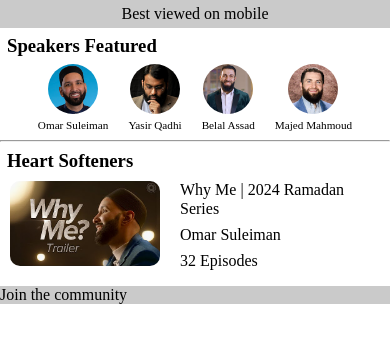
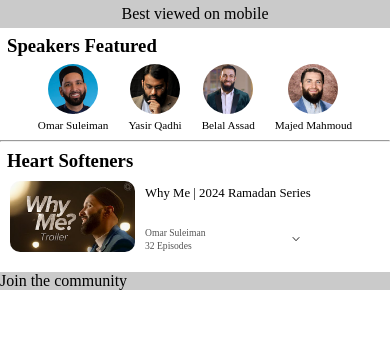
Before and after one commit to sajidmohd717/islamic-lectures-react, a React (Vite) app: page / in a window 390 px wide. Shown: the top 342 px of the page. Built offline with nearby package versions, Linux system fonts and the light colour scheme.

Commit message:
improved series component, however, want to make sure it looks good on phone

```diff
--- a/src/series/Series.jsx
+++ b/src/series/Series.jsx
@@ -1,17 +1,29 @@
 import whyMe from "../assets/thumbnail/heart-softeners/whyme.jpg";
+import downArrow from "../assets/down-arrow.png";
 
-import styles from './Series.module.css'
+import styles from "./Series.module.css";
 
 function Series() {
   return (
-    <div className={styles['series-container']}>
+    <div className={styles["series-container"]}>
       <div className="image-container">
-        <a href="https://youtube.com/playlist?list=PLQ02IYL5pmhFYDrmxNHAlwgcHOR4h1bPa"><img src={whyMe} alt="" /></a>
+        <a href="https://youtube.com/playlist?list=PLQ02IYL5pmhFYDrmxNHAlwgcHOR4h1bPa">
+          <img className={styles["thumbnail-img"]} src={whyMe} alt="" />
+        </a>
       </div>
-      <div className={styles['text-container']}>
-        <span>Why Me | 2024 Ramadan Series</span>
-        <span>Omar Suleiman</span>
-        <span>32 Episodes</span>
+      <div className={styles["text-container"]}>
+        <div className={styles["title"]}>
+          <span>Why Me | 2024 Ramadan Series</span>
+        </div>
+        <div className={styles["meta-title"]}>
+          <div className={styles["meta-title-left"]}>
+            <span>Omar Suleiman</span>
+            <span>32 Episodes</span>
+          </div>
+          <div className={styles["meta-title-right"]}>
+            <img className={styles["down-arrow"]} src={downArrow} alt="" />
+          </div>
+        </div>
       </div>
     </div>
   );
--- a/src/series/Series.module.css
+++ b/src/series/Series.module.css
@@ -1,16 +1,53 @@
-img {
-    width: 150px;
-    border-radius: 10px;
-}
+/*Container CSS */
 
 .series-container {
     margin: 10px;
     display: flex;
-    gap: 20px;
+    gap: 10px;
+}
+
+/* Thumbnail CSS */
+
+.thumbnail-img {
+    width: 125px;
+    height: auto;
+    border-radius: 10px;
+}
+
+/* Text CSS */
+
+/* Font and Text Styles */
+
+.title {
+    font-size: 0.8em;
+}
+
+.meta-title-left {
+    display: flex;
+    flex-direction: column;
+    gap: 2px;
+    color: hsl(0, 0%, 33%);
+    font-size: 0.6em;
 }
 
 .text-container {
     display: flex;
     flex-direction: column;
     justify-content: space-between;
+    margin: 5px 0px;
 }
+
+
+
+
+.down-arrow {
+    height: 10px;
+    width: auto;
+}
+
+.meta-title {
+    display: flex;
+    justify-content: space-between;
+    align-items: center;
+    margin-right: 10px;
+}
```
Also changed, not shown: src/assets/down-arrow.png (added).
